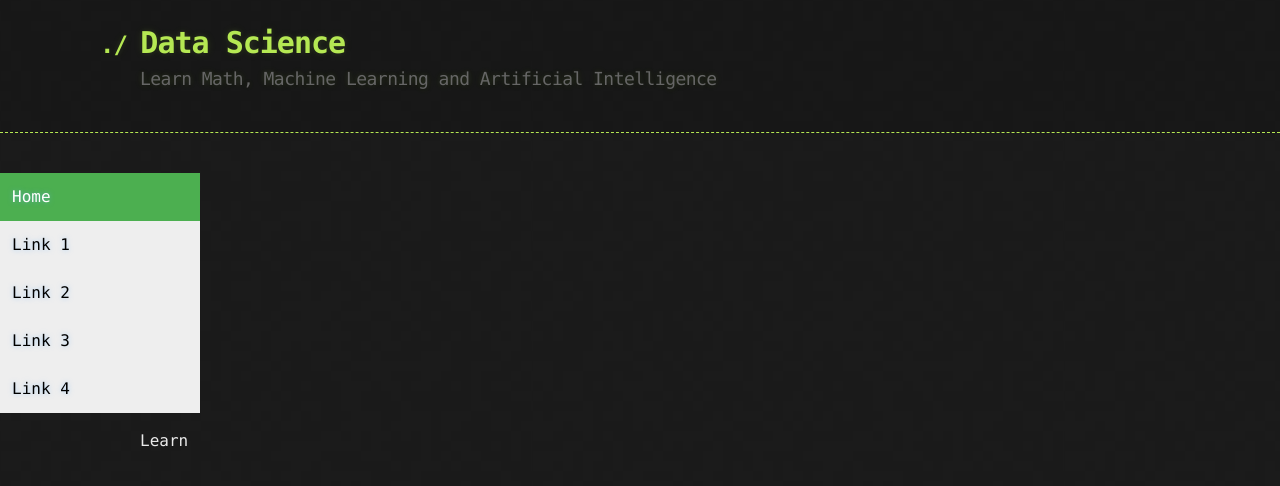
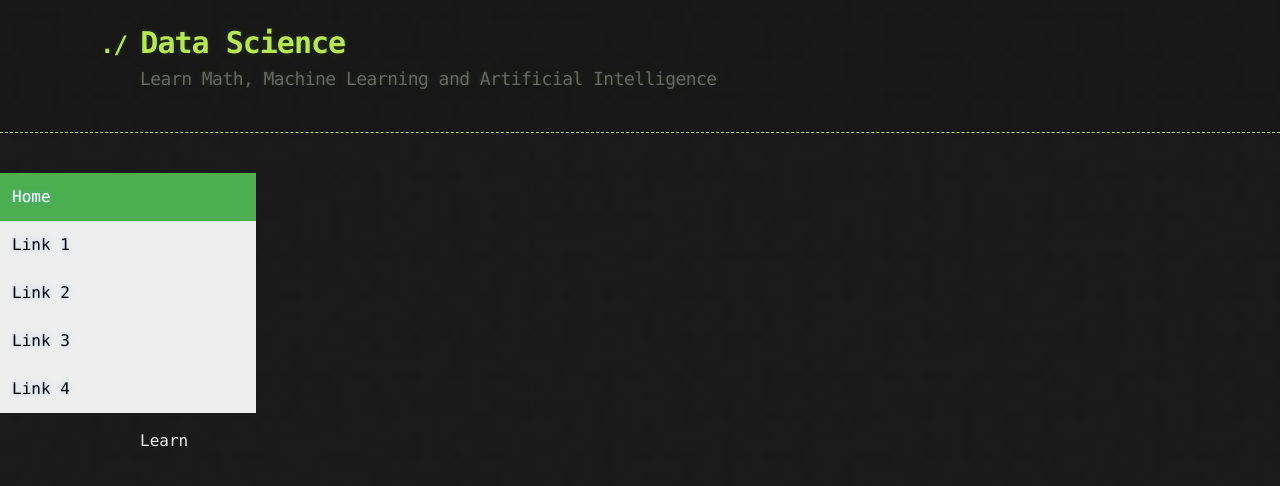
Before and after one commit to bardie/bardie.github.io, a Jekyll site: the page built from README.md, in a window 1280 px wide. Shown: the top 486 px of the page. Built offline with Jekyll 4.4.1, drawn with Linux system fonts in a browser that asks for light colours; our own code applies the rules of GitHub Pages for plain Markdown files.

Commit message:
Update jekyll-theme-hacker.scss

```diff
--- a/_sass/jekyll-theme-hacker.scss
+++ b/_sass/jekyll-theme-hacker.scss
@@ -27,13 +27,13 @@
 /* General & 'Reset' Stuff */
 
 .container {
-  width: 90%;
+  width: 80%;
   max-width: $container-max-width;
   margin: 0 auto;
 }
 
 .vertical-menu {
-  width: 200px; /* Set a width if you like */
+  width: 20%; /* Set a width if you like */
 }
 
 .vertical-menu a {
```
